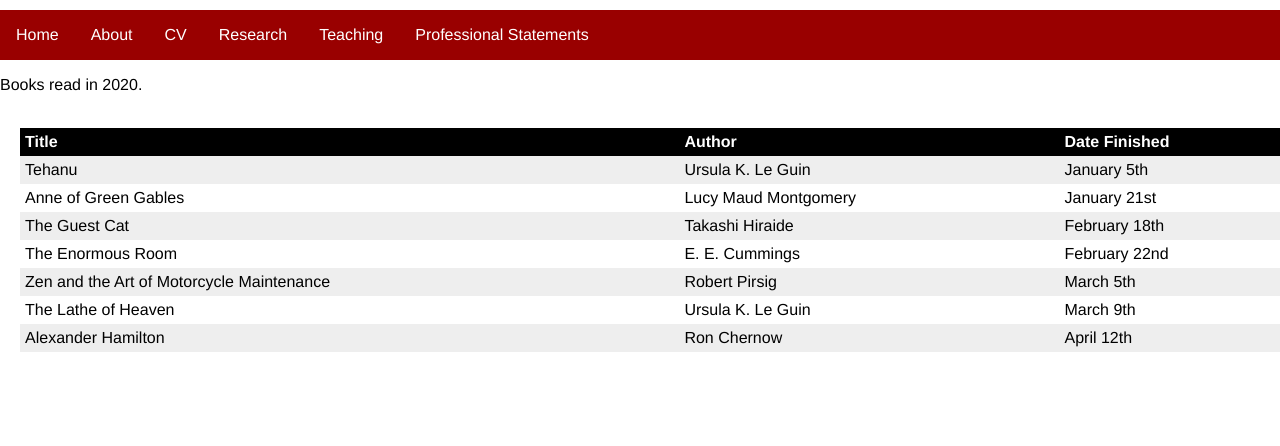
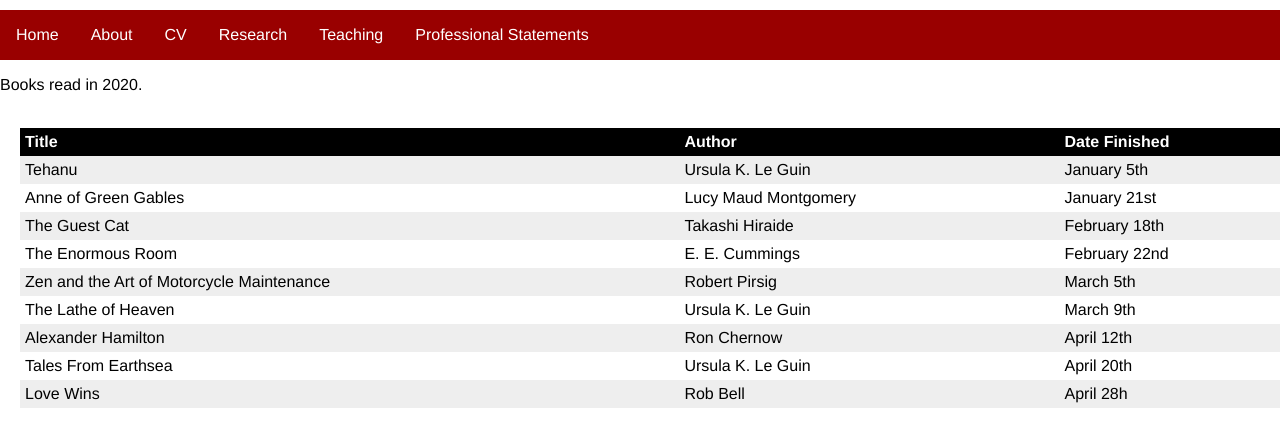
Before and after one commit to derictiger/derictiger.github.io, a plain HTML site: page books/2020.html in a window 1280 px wide. Drawn offline with Linux system fonts and the light colour scheme.

Commit message:
added book

```diff
--- a/books/2020.html
+++ b/books/2020.html
@@ -79,6 +79,20 @@
 	<!-- Own -->
       </tr>
 
+      <tr>
+        <td>Tales From Earthsea</td>
+	<td>Ursula K. Le Guin</td>
+        <td>April 20th</td>
+	<!-- Own -->
+      </tr>
+
+      <tr>
+        <td>Love Wins</td>
+	<td>Rob Bell</td>
+        <td>April 28h</td>
+	<!-- Library, Wyn, Sarah Belles, Blythe -->
+      </tr>
+
     </table>
 
   </body>
```
Also changed, not shown: 1 other file.
